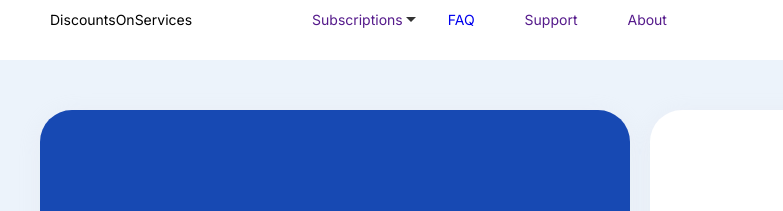
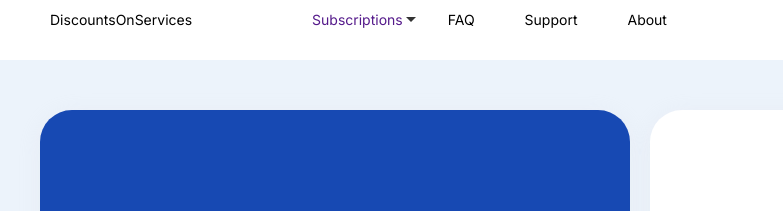
Before and after one commit to Lexaxxx007/Lexaxxx007.github.io, a plain HTML site: page index.html in a window 1280 px wide. Shown: the top 211 px of the page, 0-783 px from the left. Drawn offline with nearby package versions, Linux system fonts and the light colour scheme; a web font is replaced by a local one.

Commit message:
Update home_page_style.css

```diff
--- a/css/home_page_style.css
+++ b/css/home_page_style.css
@@ -1303,7 +1303,7 @@ h6 {
   text-decoration: none;
 }
 
-.hide_menu_item {
+.menu_item {
   color: black;
 }
 
```
